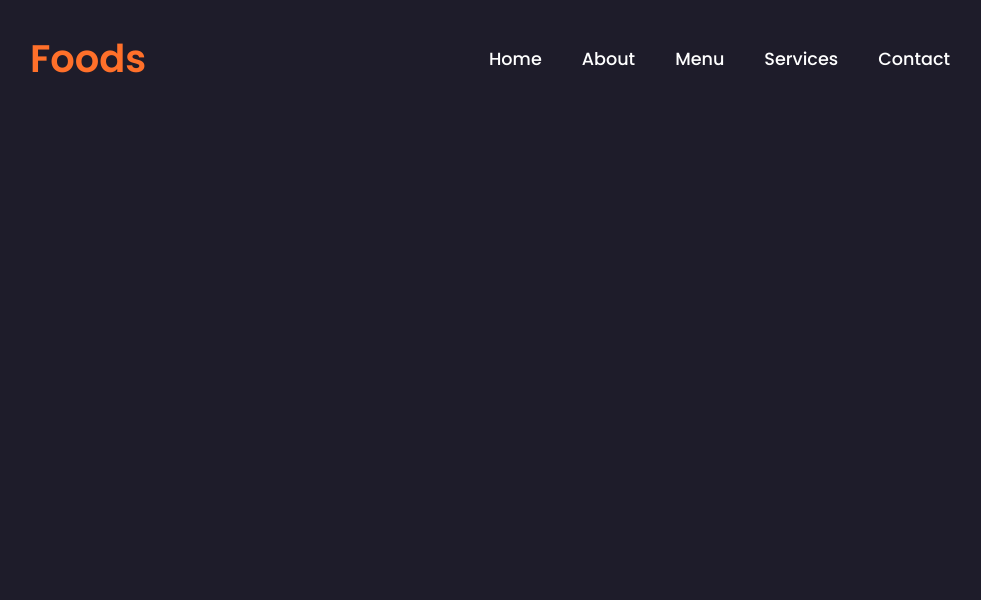
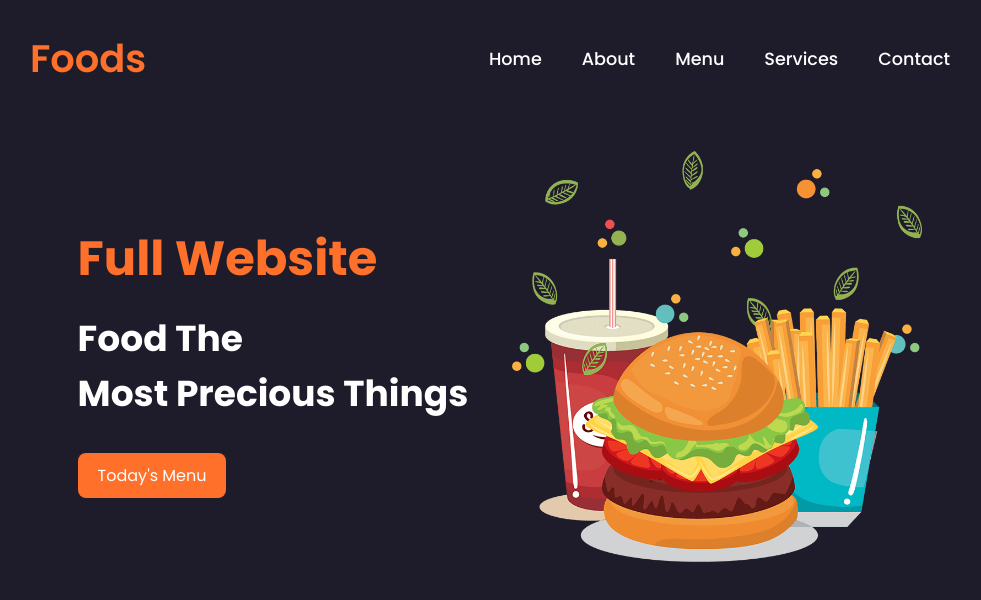
Before and after one commit to Jonaxx8/Le-Resturica, a plain HTML site: page index.html in a window 1280 px wide. Shown: the whole page, without its empty margins (140-1121 px from the left). Drawn offline with nearby package versions, Linux system fonts and the light colour scheme.

Commit message:
completed-home-section

```diff
--- a/css/style.css
+++ b/css/style.css
@@ -14,6 +14,7 @@
     --bg-color: #1e1c2a;
     --h2-font: 2.25rem;
     --p-font:0.9rem;
+    --big-font: 3rem;
 }
 
 *::selection{
@@ -60,3 +61,38 @@ header{
     cursor: pointer;
     display: none;
 }
+section{
+    padding: 70px 17%;
+}
+.home{
+    width: 100%;
+    min-height: 90vh;
+    display: grid;
+    grid-template-columns: repeat(2, 1fr);
+    grid-gap: 1.5rem;
+    align-items: center;
+}
+.home-img img{
+    max-width: 100%;
+    width: 600px;
+    height: auto;
+}
+.home-start h1{
+    font-size: 3rem;
+    color: var(--main-color);
+}
+.home-start h2{
+    font-size: var(--h2-font);
+    margin: 1rem 0 2rem;
+}
+.btn{
+    display: inline-block;
+    padding: 10px 20px;
+    background: var(--main-color);
+    color: #fff;
+    border-radius: 0.5rem;
+}
+.btn:hover{
+    transform: scale(1.2) translateY(10px);
+    transition: .4s;
+}
--- a/index.html
+++ b/index.html
@@ -27,6 +27,17 @@
             <li><a href="#contact">Contact</a></li>
         </ul>
     </header>
+    <!-- home section -->
+    <section class="home" id="home">
+        <div class="home-start">
+            <h1>Full Website</h1>
+            <h2>Food The <br> Most Precious Things</h2>
+            <a href="#" class="btn">Today's Menu</a>
+        </div>
+        <div class="home-img">
+            <img src="img/home.png">
+        </div>
+    </section>
 
 </body>
 </html>
```
